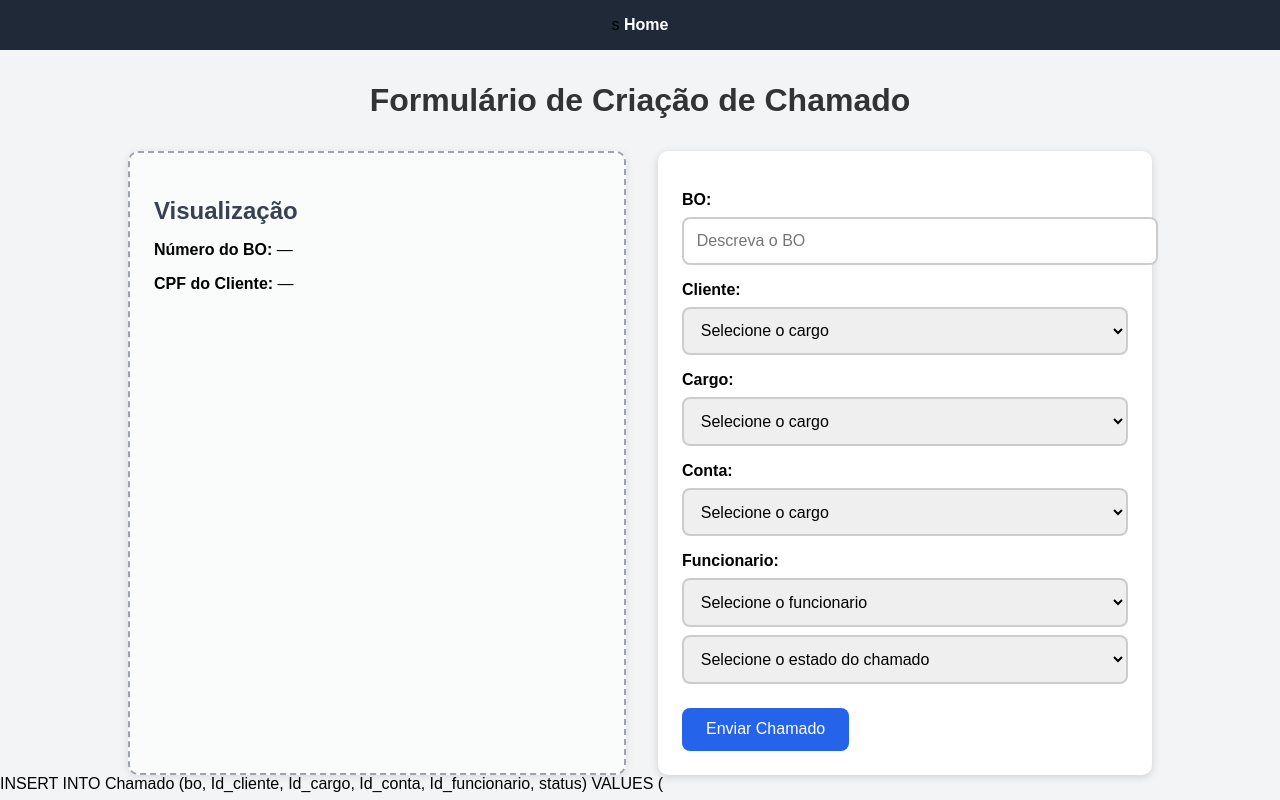
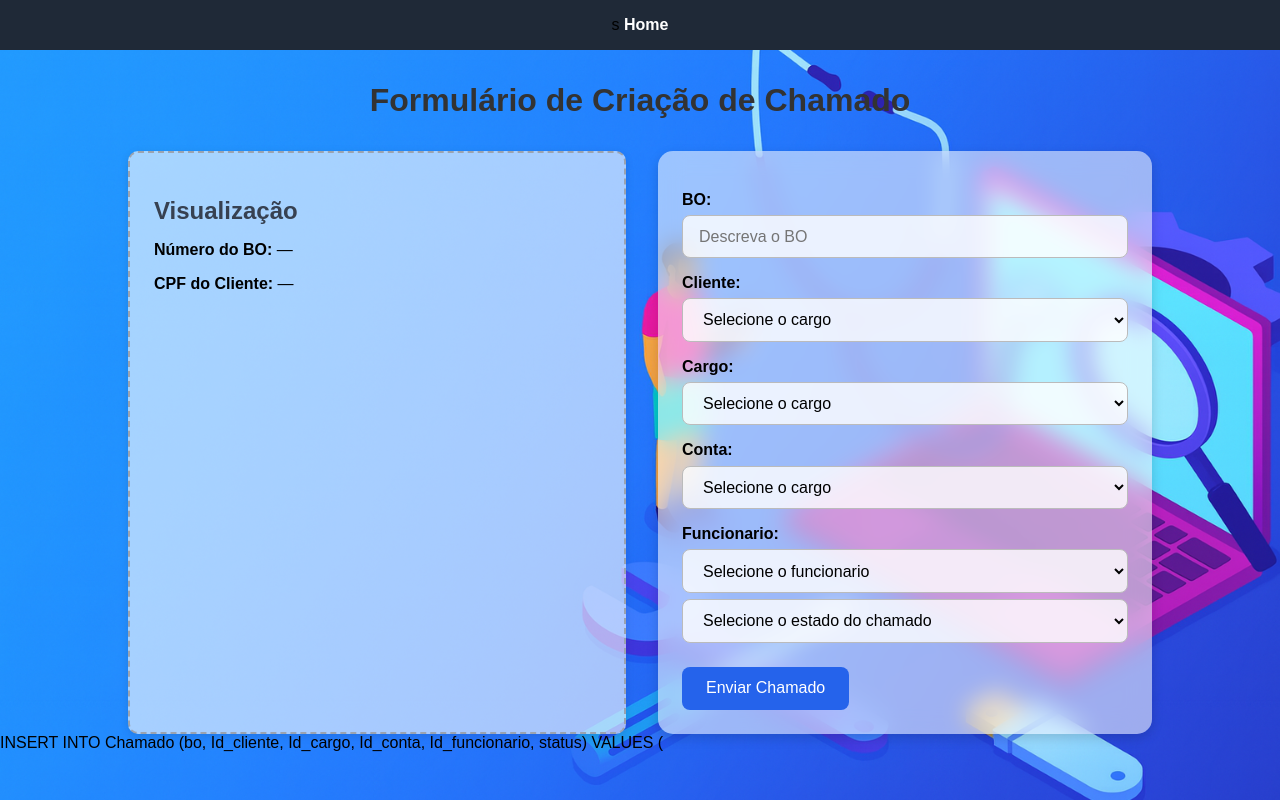
Before and after one commit to JuanPromath/SIstema-de-gest-o-helpDesk, a PHP site: page /create/createChamadoAdm.php in a window 1280 px wide. Run offline with PHP 8.4, Linux system fonts and the light colour scheme; data that the repository does not hold is empty.

Commit message:
atualização do CSS

```diff
--- a/projetoUmc/create/styleChamado.css
+++ b/projetoUmc/create/styleChamado.css
@@ -1,7 +1,18 @@
-/* ======== Estilo geral ======== */
+/* ======== Ajuste para tudo ficar alinhado ======== */
+* {
+  box-sizing: border-box;
+}
+
 body {
   font-family: Arial, sans-serif;
-  background: #f3f4f6;
+
+  /* FUNDO DO SITE */
+  background-image: url('img/ChatGPT Image 17 de nov. de 2025, 13_42_18.png');
+  background-size: cover;
+  background-position: center;
+  background-repeat: no-repeat;
+  background-attachment: fixed;
+
   margin: 0;
   padding: 0;
 }
@@ -38,14 +49,14 @@ h1 {
   gap: 2rem;
 }
 
-/* ======== Visualização (lado esquerdo) ======== */
+/* ======== Visualização ======== */
 .display-box {
   flex: 1;
   background: rgba(255, 255, 255, 0.6);
   border: 2px dashed #9ca3af;
   border-radius: 10px;
   padding: 1.5rem;
-  box-shadow: 0 2px 8px rgba(0, 0, 0, 0.1);
+  box-shadow: 0 2px 8px rgba(0,0,0,0.1);
 }
 
 .display-box h2 {
@@ -53,13 +64,14 @@ h1 {
   color: #374151;
 }
 
-/* ======== Formulário (lado direito) ======== */
+/* ======== Formulário ======== */
 .form-inputs {
   flex: 1;
-  background: white;
+  background: rgba(255, 255, 255, 0.55);
   padding: 1.5rem;
-  border-radius: 10px;
-  box-shadow: 0 2px 8px rgba(0, 0, 0, 0.15);
+  border-radius: 15px;
+  backdrop-filter: blur(12px);
+  box-shadow: 0 4px 12px rgba(0,0,0,0.15);
 }
 
 .form-inputs label {
@@ -71,18 +83,18 @@ h1 {
 .form-inputs input,
 .form-inputs select {
   width: 100%;
-  padding: 0.8rem;
-  margin-top: 0.5rem;
-  border: 2px solid #ccc;
+  padding: 0.7rem 1rem;
+  margin-top: 0.4rem;
+
+  background: rgba(255, 255, 255, 0.8);
+  border: 1px solid #bbb;
   border-radius: 8px;
+
   font-size: 1rem;
-  transition: border-color 0.3s;
-}
+  transition: 0.3s;
 
-.form-inputs input:focus,
-.form-inputs select:focus {
-  border-color: #2563eb;
-  outline: none;
+  /* evita vazar pra fora */
+  display: block;
 }
 
 button {
```
Also changed, not shown: projetoUmc/create/styleCliente.css (+33 -8 lines), projetoUmc/create/styleFuncionario.css (+26 -6 lines), projetoUmc/create/img/ChatGPT Image 17 de nov. de 2025, 13_42_18.png (added).
